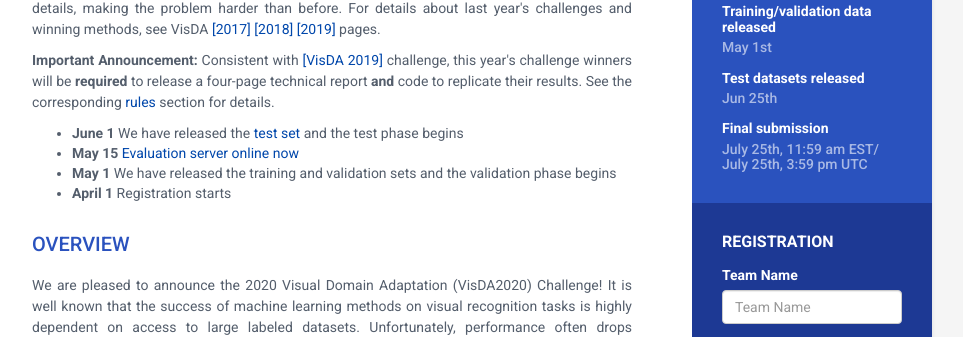
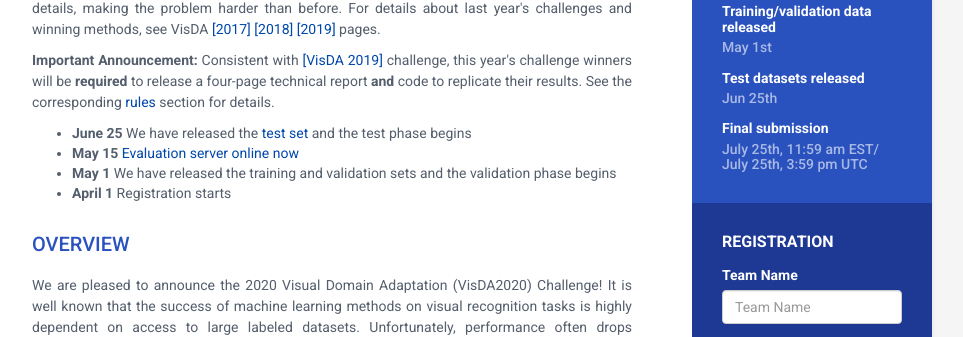
Before and after one commit to VisionLearningGroup/VisionLearningGroup.github.io, a Jekyll site: the page built from visda-2020/index.html, in a window 1280 px wide and 900 px high, scrolled down 307 px. Shown: the part 135-472 px from the top of the window, without its empty margins (188-1151 px from the left). Built offline with Jekyll 4.4.1, drawn with Linux system fonts in a browser that asks for light colours.

Commit message:
Update index.html

```diff
--- a/visda-2020/index.html
+++ b/visda-2020/index.html
@@ -36,7 +36,7 @@ layout: visda2020
 		See the corresponding <a href="#faq">rules</a> section for details. </p>
 
 	<ul>
-		<li><b> June 1</b> We have released the <a href = "https://github.com/Simon4Yan/VisDA2020">test set</a> and the test phase begins</li>
+		<li><b> June 25</b> We have released the <a href = "https://github.com/Simon4Yan/VisDA2020">test set</a> and the test phase begins</li>
 		<li><b> May 15 </b> <a href = "https://competitions.codalab.org/competitions/24664">Evaluation server online now</a></li>
 		<li><b> May 1</b> We have released the training and validation sets and the validation phase begins</li>
 		<li><b> April 1</b> Registration starts</li>
```
